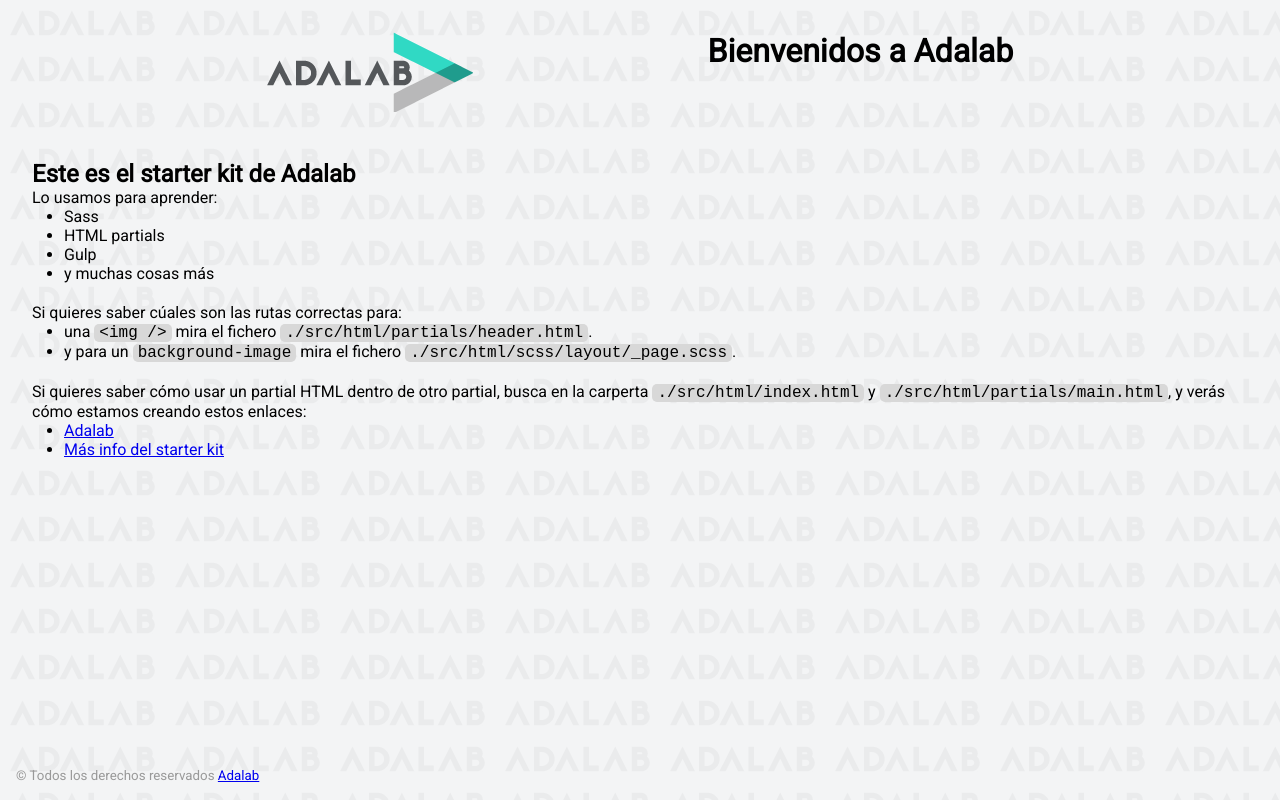
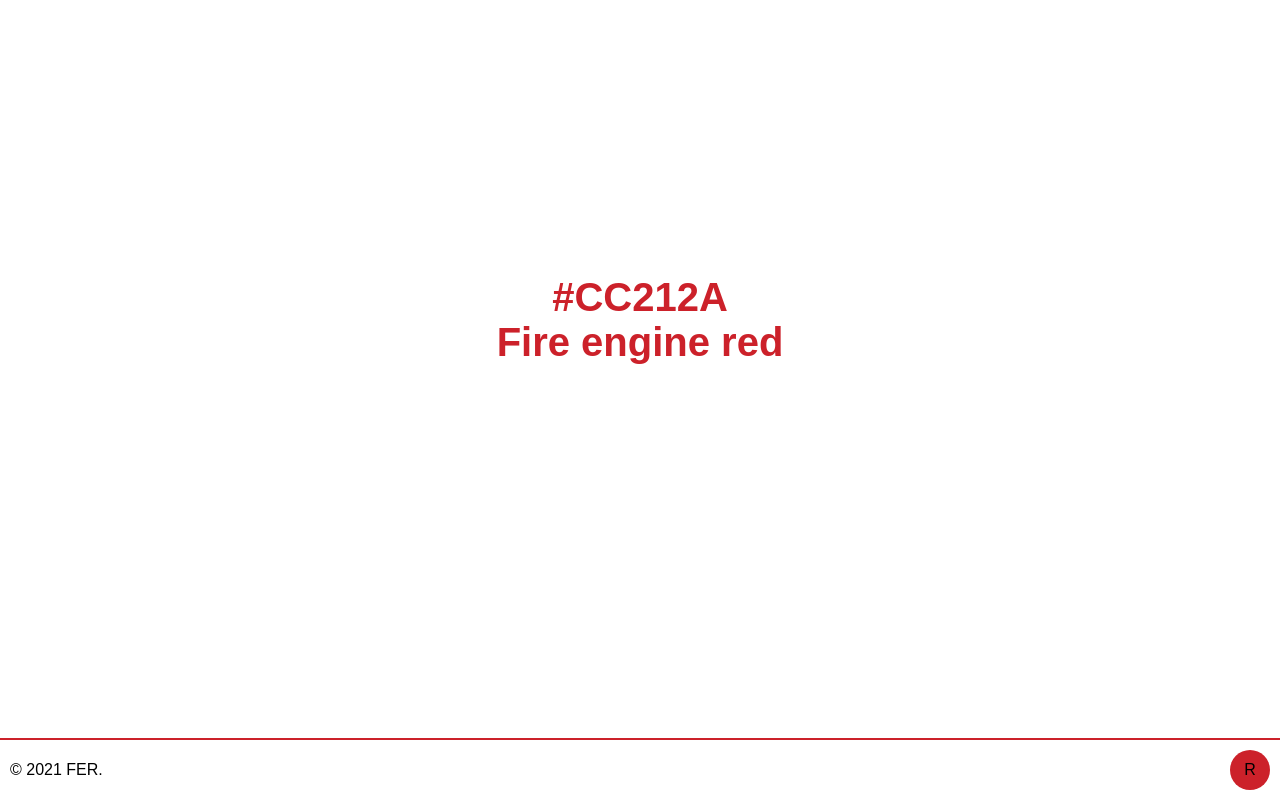
Before and after one commit to Adalab/repaso-intermedio-promo-u, a website: page docs/index.html in a window 1280 px wide. Drawn offline with Linux system fonts and the light colour scheme.

Commit message:
Update docs

```diff
--- a/docs/assets/css/main.css
+++ b/docs/assets/css/main.css
@@ -1 +1 @@
-*{box-sizing:border-box;margin:0;padding:0}.code{font-size:16px;background:#d8d8d8;padding:0 5px;border-radius:5px}.link__adalab:hover{background-color:#099d8d;color:#fff}.link__github:hover{background-color:#CCC;color:#000}body{padding:2rem;height:100vh;background-image:url("../images/bg-adalab.png");background-color:#f3f4f5;font-family:"Roboto",sans-serif}.page__header{display:flex;justify-content:space-evenly;margin-bottom:3rem}.page__footer{position:fixed;left:0;bottom:0;width:100vw;padding:1rem;color:#999}.main__list{padding-left:2rem;padding-bottom:20px}
+*{box-sizing:border-box;margin:0;padding:0}:root{font-family:'Montserrat', sans-serif}.main{width:100vw;height:80vh;display:flex;justify-content:center;align-items:center}.title{font-size:40px;text-align:center;color:#cc212a}.title::first-line{word-spacing:100vw}.footer{width:100vw;bottom:0;position:fixed;border-top:solid 2px #cc212a;display:flex;flex-direction:column;justify-content:center;align-items:center}.ball{background-color:#cc212a;width:40px;height:40px;border-radius:50%;text-align:center;line-height:40px;transform:translateY(-50%)}@media all and (min-width: 768px){.footer{flex-direction:row-reverse;justify-content:space-between;padding:10px}.ball{transform:none}}
--- a/docs/assets/js/main.js
+++ /dev/null
@@ -1 +0,0 @@
-"use strict";console.log(">> Ready :)");
--- a/docs/index.html
+++ b/docs/index.html
@@ -1,5 +1,6 @@
 <!DOCTYPE html>
 <html lang="es">
+
 <head>
   <meta charset="UTF-8" />
   <meta name="viewport" content="width=device-width, initial-scale=1" />
@@ -10,59 +11,16 @@
 </head>
 
 <body>
-    <div class="page">
-      <header class="page__header">
-        <img src="./assets/images/logo-adalab.png" alt="Adalab">
-        <h1>Bienvenidos a Adalab</h1>
-      </header>
+  <body>
+    <main class="main">
+      <h1 class="title">#CC212A Fire engine red</h1>
+    </main>
+    <footer class="footer">
+      <p class="ball">R</p>
+      <p class="copy">&copy; 2021 FER.</p>
+    </footer>
+  </body>
 
-      <main class="page__main">
-        <h2>Este es el starter kit de Adalab</h2>
-        <p>Lo usamos para aprender:</p>
-        <ul class="main__list">
-          <li>Sass</li>
-          <li>HTML partials</li>
-          <li>Gulp</li>
-          <li>y muchas cosas más</li>
-        </ul>
-        <p>Si quieres saber cúales son las rutas correctas para:</p>
-        <ul class="main__list">
-          <li>
-            una <code class="code">&lt;img /&gt;</code> mira el fichero
-            <code class="code">./src/html/partials/header.html</code>.
-          </li>
-          <li>
-            y para un <code class="code">background-image</code> mira el fichero
-            <code class="code">./src/html/scss/layout/_page.scss</code>.
-          </li>
-        </ul>
-        <p>
-          Si quieres saber cómo usar un partial HTML dentro de otro partial, busca en la carperta
-          <code class="code">./src/html/index.html</code> y
-          <code class="code">./src/html/partials/main.html</code>, y verás cómo estamos creando estos
-          enlaces:
-        </p>
-        <ul class="main__list">
-          <li>
-            <a class="link__adalab" href="https://adalab.es">Adalab</a>
+</body>
 
-          </li>
-          <li>
-            <a class="" href="./more-info.html">Más info del starter kit</a>
-
-          </li>
-        </ul>
-      </main>
-
-      <footer class="page__footer">
-        <small>
-          &copy; Todos los derechos reservados
-          <a class="link__adalab" href="https://adalab.es">Adalab</a>
-
-        </small>
-      </footer>
-
-    </div>
-    <script src="./assets/js/main.js"></script>
-  </body>
 </html>
```
Also changed, not shown: docs/assets/images/bg-adalab.png (deleted), docs/assets/images/favicon.png (deleted). Lines whose indentation alone changed are shown as unchanged.
